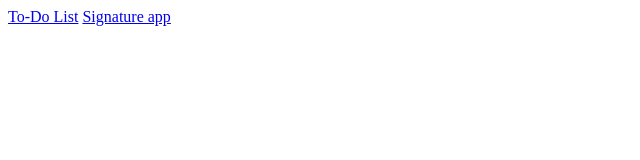
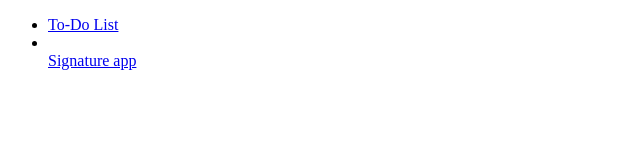
Before and after one commit to TanishqMSD/webdev, a plain HTML site: page index.html in a window 1280 px wide. Shown: the whole page, without its empty margins (0-640 px from the left). Drawn offline with Linux system fonts and the light colour scheme.

Commit message:
Add files via upload

```diff
--- a/index.html
+++ b/index.html
@@ -6,8 +6,10 @@
     <title>TANISHQ</title>
 </head>
 <body>
-    <a href="Javascript/project/todo-list/index.html">To-Do List</a>
+    <ul>
+    <li><a href="Javascript/project/todo-list/index.html">To-Do List</a></li>
 
-    <a href="Javascript/project/sign-app/index.html">Signature app</a>
+    <li></li><a href="Javascript/project/sign-app/index.html">Signature app</a></li>
+</ul>
 </body>
 </html>
```
